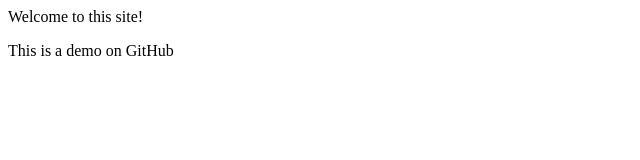
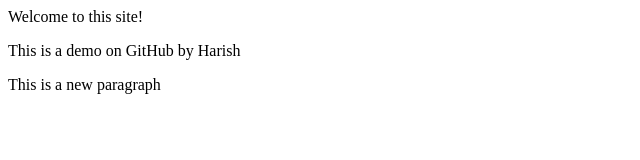
Before and after one commit to harishmhk/vscodegit1, a plain HTML site: page index.htm in a window 1280 px wide. Shown: the whole page, without its empty margins (0-640 px from the left). Drawn offline with Linux system fonts and the light colour scheme.

Commit message:
Extra paragraph

```diff
--- a/index.htm
+++ b/index.htm
@@ -4,5 +4,6 @@
   </head>
   <body>
     <p>Welcome to this site!</p>
-    <p>This is a demo on GitHub</p>
+    <p>This is a demo on GitHub by Harish</p>
+    <p>This is a new paragraph</p>
 </html>
```
